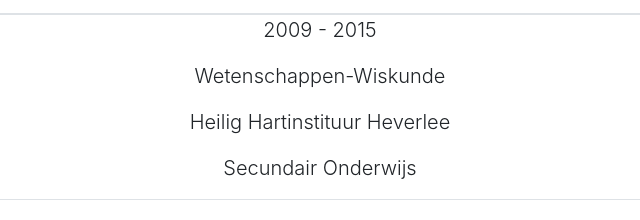
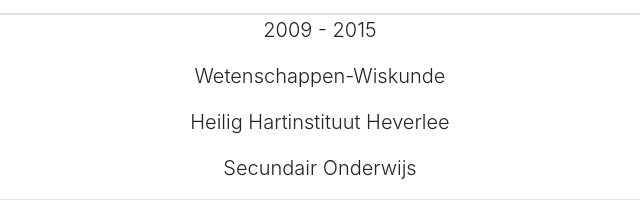
Before and after one commit to KennethBaksteen/kennethbaksteen.github.io, a website with bundled scripts: page index.html in a window 1280 px wide. Shown: the part 1540-1760 px from the top of the page, 320-960 px from the left. Built offline with nearby package versions, Linux system fonts and the light colour scheme.

Commit message:
fout in tekst

```diff
--- a/index.html
+++ b/index.html
@@ -88,7 +88,7 @@
           <div class="text-center border">
             <p class="lead">2009 - 2015</p>
             <p class="lead">Wetenschappen-Wiskunde</p>
-            <p class="lead">Heilig Hartinstituur Heverlee</p>
+            <p class="lead">Heilig Hartinstituut Heverlee</p>
             <p class="lead">Secundair Onderwijs</p>
           </div>
         </div>
```
